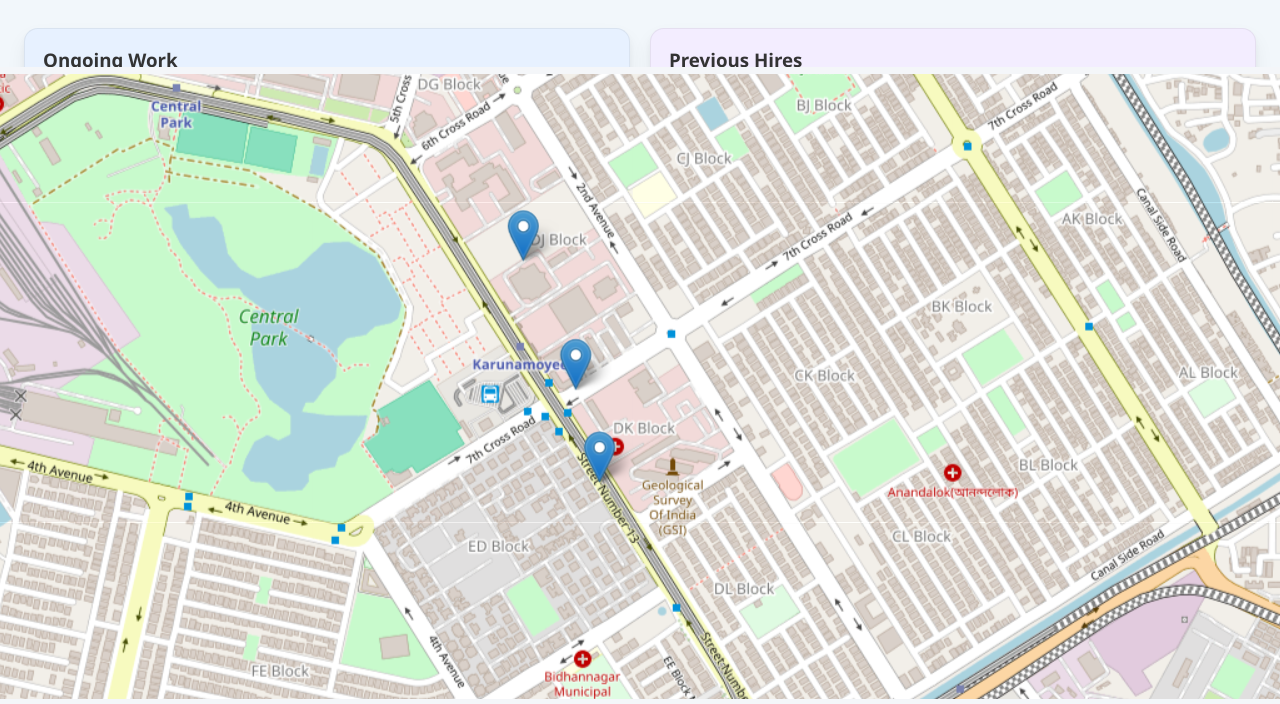
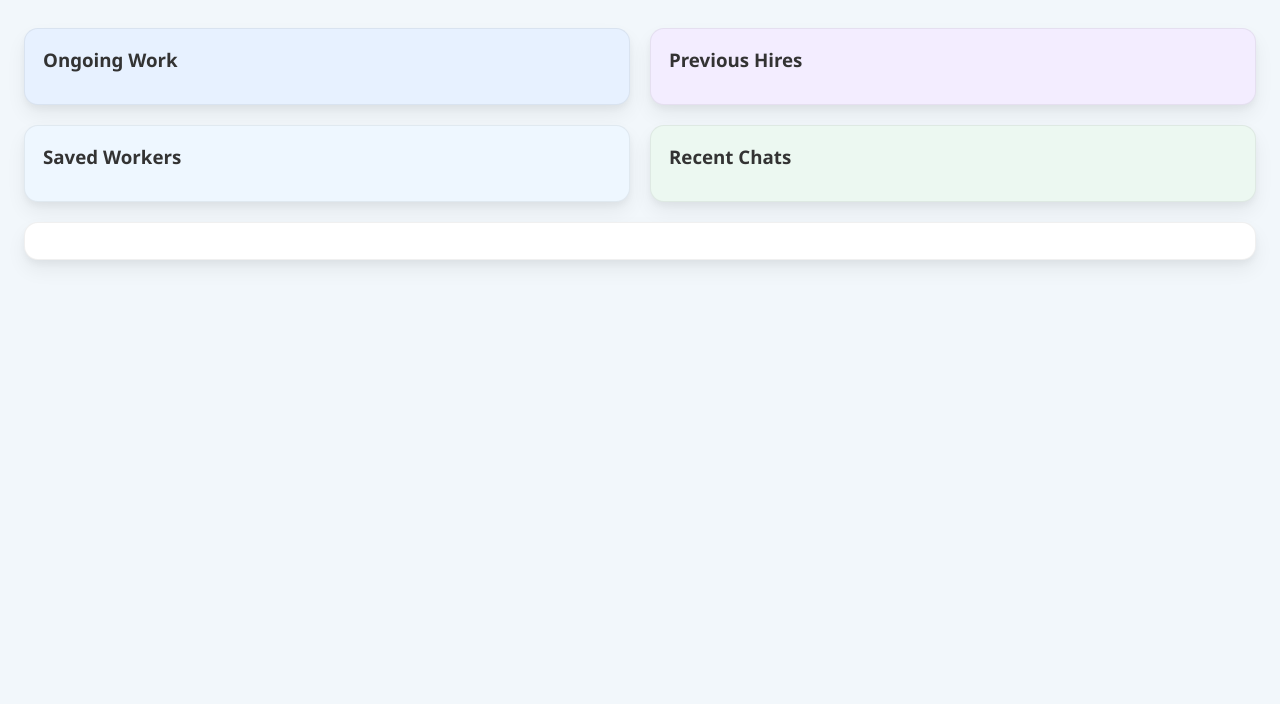
Before and after one commit to mrinmoyChakraborty-mrinox/Apna-Mistri-karmashetra, a Flask app: page /customer/dashboard in a window 1280 px wide; the page is wider, and only the part inside the window is pictured. Shown: the part 210-914 px from the top of that part. After the commit the page ends 476 px from the top of that part, so only its background shows below. Run offline with Flask 3, Linux system fonts and the light colour scheme; the visitor is signed in with stand-in values (Sample User, id 1); data that the repository does not hold is empty; parts of the project's set-up code (start-up, migrations or seed data) failed here and were passed over.

Commit message:
testing map box

```diff
--- a/templates/customer_dashboard.html
+++ b/templates/customer_dashboard.html
@@ -171,7 +171,7 @@
     <!-- Live Map-->
     <div class="card map-card">
 
-        <div class="map-box"><img src="{{ url_for('static', filename='images/map_placeholder.png') }}" ></div>
+        <!-- <div class="map-box"><img src="{{ url_for('static', filename='images/map_placeholder.png') }}" style="" ></div> -->
     </div>
 
 </main>
```
